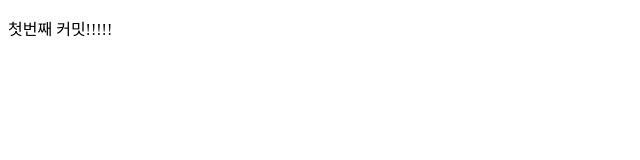
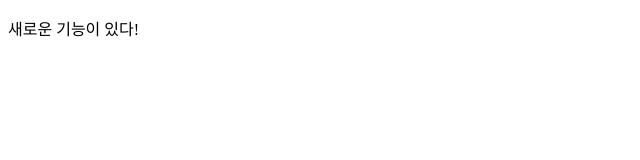
Before and after one commit to kangjiseung/gitinittest, a plain HTML site: page index.html in a window 1280 px wide. Shown: the full height of the page, 0-640 px from the left. Drawn offline with Linux system fonts and the light colour scheme.

```diff
--- a/index.html
+++ b/index.html
@@ -8,7 +8,7 @@
 </head>
 <body>
   <p>
-    첫번째 커밋!!!!!
+    새로운 기능이 있다!
   </p>
 
 </body>
```
